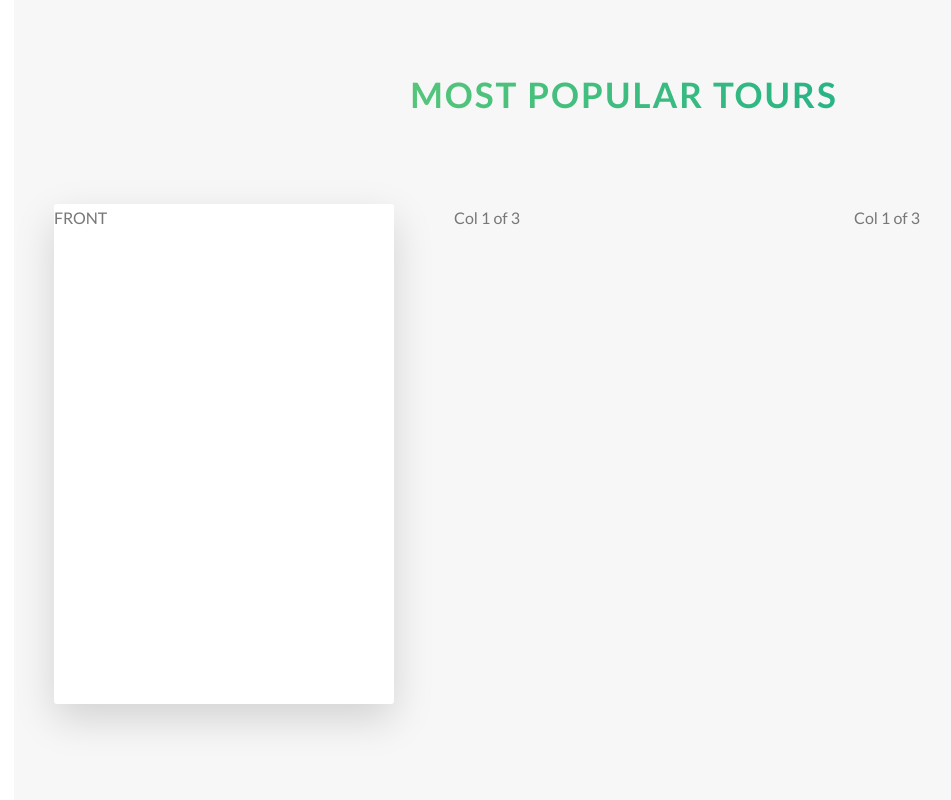
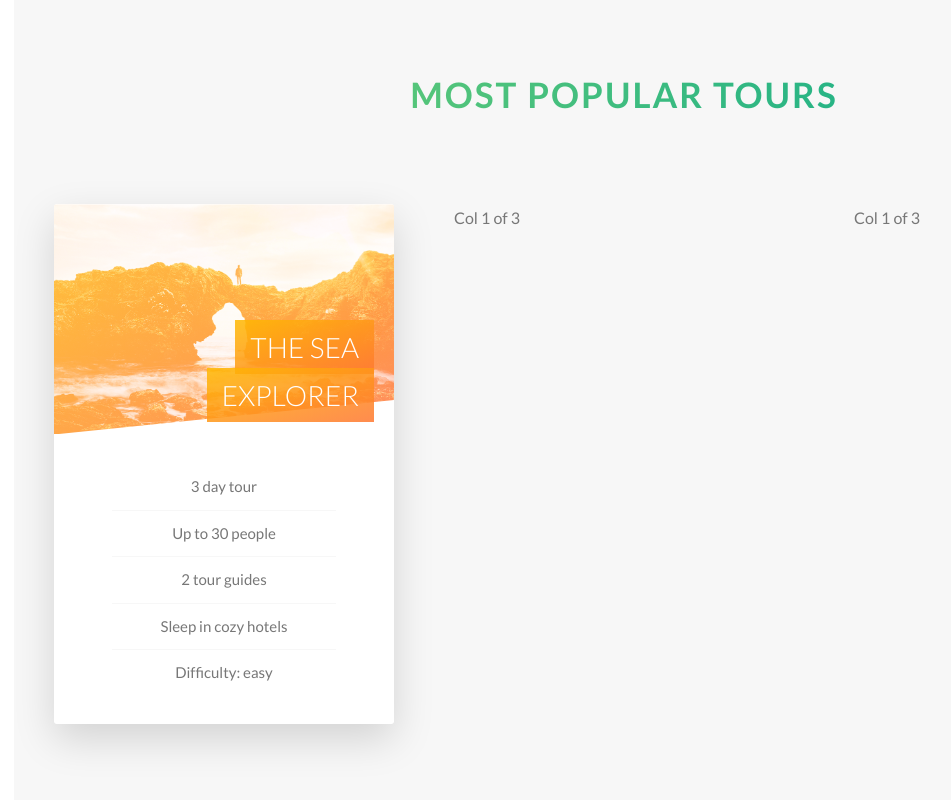
Before and after one commit to dmytronasyrov/natours, a website: page index.html in a window 1280 px wide. Shown: the part 2281-3081 px from the top of the page, without its empty margins (16-967 px from the left). Drawn offline with Linux system fonts and the light colour scheme.

Commit message:
more css

```diff
--- a/index.html
+++ b/index.html
@@ -115,7 +115,21 @@
           <div class="col-1-of-3">
             <div class="card">
               <div class="card__side card__side--front">
-                FRONT
+                <div class="card__picture card__picture--1">
+                  &nbsp;
+                </div>
+                <h4 class="card__heading">
+                  <span class="card__heading-span card__heading-span--1">The Sea Explorer</span>
+                </h4>
+                <div class="card__details">
+                  <ul>
+                    <li>3 day tour</li>
+                    <li>Up to 30 people</li>
+                    <li>2 tour guides</li>
+                    <li>Sleep in cozy hotels</li>
+                    <li>Difficulty: easy</li>
+                  </ul>
+                </div>
               </div>
               <div class="card__side card__side--back card__side--back-1">
                 BACK
--- a/sass/abstracts/_variables.sass
+++ b/sass/abstracts/_variables.sass
@@ -4,6 +4,7 @@ $color-primary: #7ed56f
 $color-primary-light: #55c57a
 $color-primary-dark: #28b485
 $color-gray-light-1: #f7f7f7
+$color-gray-light-2: #f7f7f7
 $color-gray-dark: #777
 $color-white: #fff
 $color-black: #000
--- a/sass/components/_card.sass
+++ b/sass/components/_card.sass
@@ -1,11 +1,13 @@
 .card
+  // FUNCTIONALITY
+
   perspective: 150rem
   -moz-perespective: 150rem
   position: relative
-  height: 50rem
+  height: 52rem
 
   &__side
-    height: 50rem
+    height: 52rem
     position: absolute
     top: 0
     left: 0
@@ -13,6 +15,7 @@
     backface-visibility: hidden
     transition: all .8s ease
     border-radius: 3px
+    overflow: hidden
     box-shadow: 0 1.5rem 4rem rgba($color-black, .15)
 
     &--front
@@ -25,7 +28,60 @@
         background-image: linear-gradient(to right bottom, $color-secondary-light, $color-secondary-dark)
 
   &:hover &__side--front
-    transform: rotateY(180deg)
+    transform: rotateY(-180deg)
 
   &:hover &__side--back
     transform: rotateY(0)
+
+  // FRONT SIDE
+
+  &__picture
+    background-size: cover
+    height: 23rem
+    background-blend-mode: screen
+    -webkit-clip-path: polygon(0 0, 100% 0, 100% 85%, 0 100%)
+    clip-path: polygon(0 0, 100% 0, 100% 85%, 0 100%)
+
+    &--1
+      background-image: linear-gradient(to right bottom, $color-secondary-light, $color-secondary-dark), url(../img/nat-5.jpg)
+
+    &--2
+      background-image: url(../img/nat-5.jpg)
+
+    &--3
+      background-image: url(../img/nat-5.jpg)
+
+  &__heading
+    font-size: 2.8rem
+    font-weight: 300
+    text-transform: uppercase
+    text-align: right
+    color: $color-white
+    position: absolute
+    top: 12rem
+    right: 2rem
+    width: 75%
+
+  &__heading-span
+    padding: 1rem 1.5rem
+    -webkit-box-decoration-break: clone
+    box-decoration-break: clone
+
+    &--1
+      background-image: linear-gradient(to right bottom, rgba($color-secondary-light, 0.85), rgba($color-secondary-dark, 0.85))
+
+  &__details
+    padding: 3rem
+
+    ul
+      list-style: none
+      width: 80%
+      margin: 0 auto
+
+      li
+        text-align: center
+        font-size: 1.5rem
+        padding: 1rem
+
+        &:not(:last-child)
+          border-bottom: 1px solid $color-gray-light-2
--- a/sass/layout/_header.sass
+++ b/sass/layout/_header.sass
@@ -4,6 +4,7 @@
   background-size: cover
   background-position: top
   position: relative
+  -webkit-clip-path: polygon(0 0, 100% 0, 100% 75vh, 0 100%)
   clip-path: polygon(0 0, 100% 0, 100% 75vh, 0 100%)
 
   &__logo-box
```
Also changed, not shown: css/style.css.
